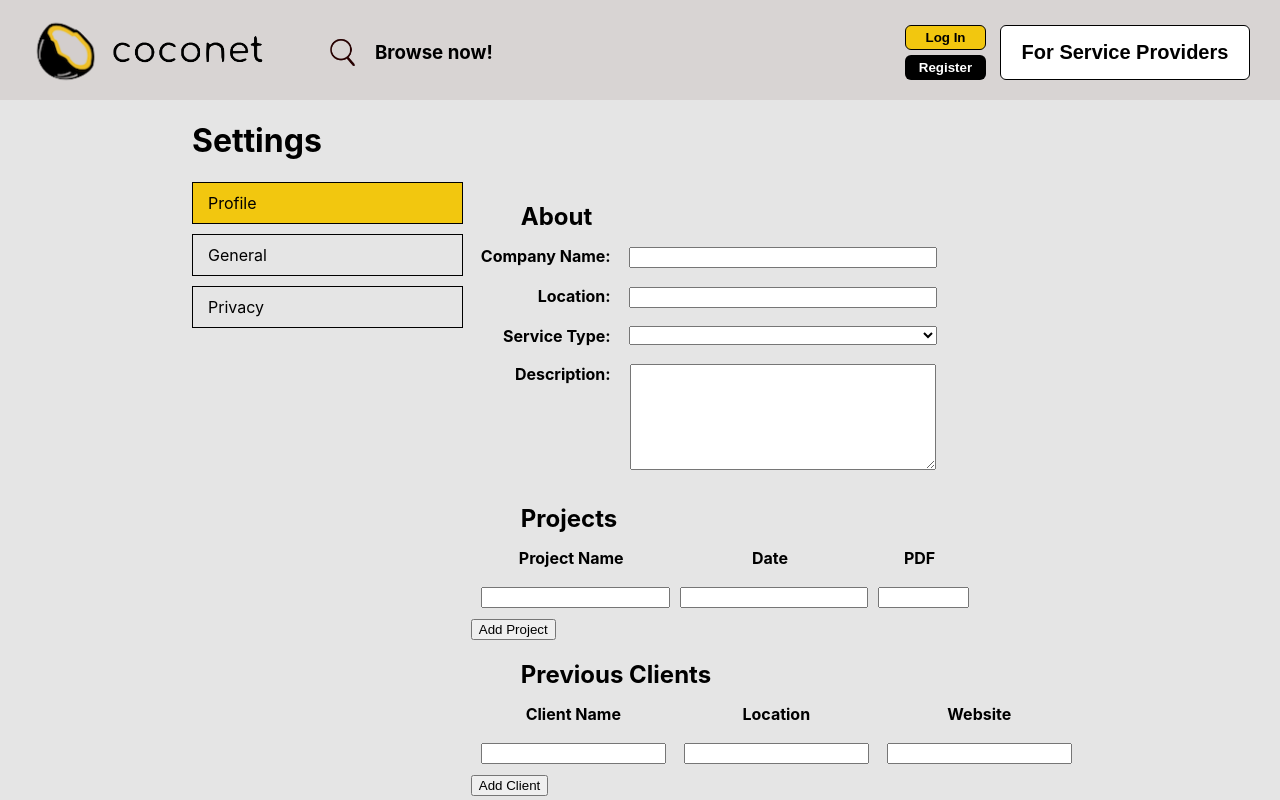
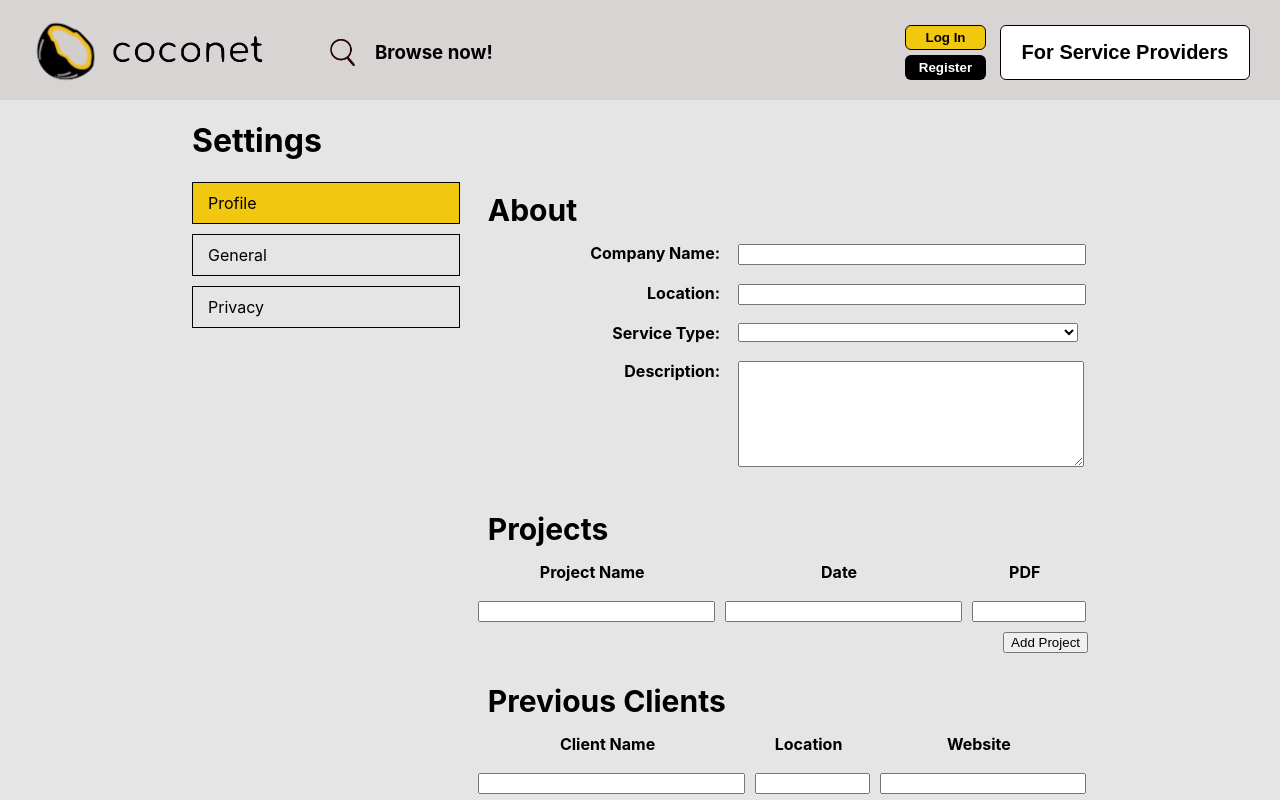
Before and after one commit to manuelquezada23/coconet-final-project, a React (Create React App) app: page /settings-profile in a window 1280 px wide. Shown: the top 800 px of the page. Built offline with nearby package versions, Linux system fonts and the light colour scheme.

Commit message:
SP.js changes

```diff
--- a/src/App.css
+++ b/src/App.css
@@ -856,21 +856,19 @@ th {
 .settingsContent {
   display: flex;
   flex-direction: column;
-  max-width: 500px;
+  max-width: 700px;
   width: 70%;
   padding-bottom: 40px;
 }
 
-#projectsSettings input {
+#settingsContent input {
   width: 100%;
 }
 
-#aboutSettings input[type=text] {
-  width: 300px;
-}
-
 #settingsContent h2 {
-  padding-left: 50px;
+  font-size: 30px;
+  margin-top: 10px;
+  padding-left: 20px;
   margin-bottom: 5px;
 }
 
@@ -883,24 +881,21 @@ th {
   display: flex;
 }
 
-select {
+#settingsContent table, select {
   width: 100%;
+}
+
+#settingsContent button {
+  float: right;
 }
 
 .companyDescriptionInput {
   height: 100px;
-  width: 300px;
+  min-width: 100%;
+  max-width: 100%;
 }
 
-#settingsContent {
-  width: 850px;
-}
-
-.projectName {
-  width: 40%;
-}
-
-.projectDate {
+.projectName, .projectDate {
   width: 40%;
 }
 
--- a/src/SP.js
+++ b/src/SP.js
@@ -12,19 +12,25 @@ export default class SP extends Component {
         this.qualificationIndex = 0;
 
         this.about = [
-            // currentUser: AuthService.getCurrentUser()
             {name: ""},
             {location: ""},
             {type: ""},
             {description: ""},
         ];
 
-        this.projects = [
-            {projectId: this.projectIndex,
+        // this.projects = [
+        //     {projectId: this.projectIndex,
+        //     projectName: "",
+        //     projectDate: Number,
+        //     projectPdf: ""}
+        // ];
+
+        this.projects = new Map();
+        this.projects[0] = {projectId: this.projectIndex,
             projectName: "",
             projectDate: Number,
-            projectPdf: ""}
-        ];
+            projectPdf: ""
+        };
 
         this.previousClients = [
             {clientId: this.clientIndex,
@@ -52,7 +58,11 @@ export default class SP extends Component {
     }
 
     onChangeLocation(e) {
+        // if location is valid
             this.about[1] = e.target.value;
+        // else
+            // note that its not valid location
+            // console.log('Format is not valid');
     }
 
     onChangeType(e) {
@@ -63,8 +73,73 @@ export default class SP extends Component {
         this.about[3] = e.target.value;
     }
 
-    onChangeProjectName(e, index) {
+    onChangeProjectName(e) {
+        const index = document.getElementById(e.target.id).parentElement.parentElement.id;
         this.projects[index].projectName = e.target.value;
+    }
+
+    onChangeProjectDate(e) {
+        // if date is valid
+            const index = document.getElementById(e.target.id).parentElement.parentElement.id;
+            this.projects[index].projectDate = e.target.value;
+        // else
+            // note that its not valid date
+            // console.log('Format is not valid');
+    }
+
+    onChangeProjectPdf(e) {
+        // if pdf is valid
+            const index = document.getElementById(e.target.id).parentElement.parentElement.id;
+            this.projects[index].projectPdf = e.target.value;
+        // else
+            // note that its not valid pdf
+            // console.log('Format is not valid');
+    }
+
+    onChangeClientName(e) {
+        const index = document.getElementById(e.target.id).parentElement.parentElement.id;
+        this.previousClients[index].clientName = e.target.value;
+    }
+
+    onChangeClientLocation(e) {
+        // if location is valid
+            const index = document.getElementById(e.target.id).parentElement.parentElement.id;
+            this.previousClients[index].clientLocation = e.target.value;
+        // else
+            // note that its not valid location
+            // console.log('Format is not valid');
+    }
+
+    onChangeClientWebsite(e) {
+        // if website is valid
+            const index = document.getElementById(e.target.id).parentElement.parentElement.id;
+            this.previousClients[index].clientWebsite = e.target.value;
+        // else
+            // note that its not valid website
+            // console.log('Format is not valid');
+    }
+
+    onChangeQualificationName(e) {
+        const index = document.getElementById(e.target.id).parentElement.parentElement.id;
+        this.qualifications[index].qualificationName = e.target.value;
+    }
+
+    onChangeQualificationDate(e) {
+        // if date is valid
+            const index = document.getElementById(e.target.id).parentElement.parentElement.id;
+            this.qualifications[index].qualificationDate = e.target.value;
+        // else
+            // note that its not valid date
+            // console.log('Format is not valid');
+    }
+
+    onChangeQualificationDocument(e) {
+        // if document is valid
+            const index = document.getElementById(e.target.id).parentElement.parentElement.id;
+            this.qualifications[index].qualificationDocument = e.target.value;
+        // else
+            // note that its not valid document
+            // console.log('Format is not valid');
     }
 
 
@@ -73,7 +148,7 @@ export default class SP extends Component {
             this.contact[0] = e.target.value;
         } else {
             // note that its not valid phone number
-            console.log('Phone number format is incorrect');
+            console.log('Format is not valid');
         }
     }
 
@@ -82,7 +157,7 @@ export default class SP extends Component {
             this.contact[1] = e.target.value;
         // else
             // note that its not valid email
-            console.log('Email format is incorrect');
+            // console.log('Format is not valid');
     }
 
     onChangeWebsite(e) {
@@ -90,7 +165,7 @@ export default class SP extends Component {
             this.contact[2] = e.target.value;
         // else
             // note that its not valid url
-            console.log('Url format is incorrect');
+            // console.log('Format is not valid');
     }
 
     addProject(e) {
@@ -105,17 +180,19 @@ export default class SP extends Component {
         colPdf.appendChild(document.createElement('input'));
 
         this.projectIndex++;
-        const project = {projectId: this.projectIndex, projectName: "", projectDate: 0,};
-        this.projects.push(project);
+        const project = {projectId: this.projectIndex, projectName: "", projectDate: 0, projectPdf: ""};
+        this.projects[this.projectIndex] = project;
 
-        newRow.value = this.projectIndex;
+        newRow.id = this.projectIndex;
+        colName.onChange = (e) => {this.onChangeProjectName(e)};
+        colDate.onChange = (e) => {this.onChangeProjectDate(e)};
+        colPdf.onChange = (e) => {this.onChangeProjectPdf(e)};
     }
 
     removeProject(e) {
         e.preventDefault();
-        this.projectIndex--;
-        const project = {projectId: this.projectIndex, projectName: "", projectDate: 0,};
-        this.projects.push(project);
+        const index = document.getElementById(e.target.id).parentElement.parentElement.id;
+        this.projects.remove(index);
     }
 
     addClient(e) {
@@ -130,10 +207,18 @@ export default class SP extends Component {
         colPdf.appendChild(document.createElement('input'));
 
         this.previousClientIndex++;
-        const project = {projectId: this.previousClientIndex, projectName: "", projectDate: 0,};
-        this.projects.push(project);
+        const client = {
+            clientId: this.previousClientIndex,
+            clientName: "",
+            clientLocation: 0,
+            clientWebsite: ""
+        };
+        this.previousClients.push(client);
 
-        newRow.value = this.previousClientIndex;
+        newRow.id = this.previousClientIndex;
+        colName.onChange = (e) => {this.onChangeClientName(e)};
+        colDate.onChange = (e) => {this.onChangeClientLocation(e)};
+        colPdf.onChange = (e) => {this.onChangeClientWebsite(e)};
     }
 
     addQualification(e) {
@@ -148,10 +233,18 @@ export default class SP extends Component {
         colPdf.appendChild(document.createElement('input'));
 
         this.qualificationIndex++;
-        const qualification = {qualificationId: this.qualificationIndex, qualificationName: "", qualificationDate: 0,};
+        const qualification = {
+            qualificationId: this.qualificationIndex,
+            qualificationName: "",
+            qualificationDate: 0,
+            qualificationPdf: 0
+        };
         this.qualifications.push(qualification);
 
-        newRow.value = this.qualificationIndex;
+        newRow.id = this.qualificationIndex;
+        colName.onChange = (e) => {this.onChangeQualificationName(e)};
+        colDate.onChange = (e) => {this.onChangeQualificationDate(e)};
+        colPdf.onChange = (e) => {this.onChangeQualificationPdf(e)};
     }
 
     sendToPage(link) {
@@ -159,9 +252,6 @@ export default class SP extends Component {
     }
 
     render() {
-        // const { currentUser } = this.state;
-        // if (currentUser) {
-        if (true) {
         return (
             <React.Fragment>
                 <div id="settingsContent" className='settingsContent'>
@@ -175,7 +265,7 @@ export default class SP extends Component {
                                             id="companyName"
                                             type="text"
                                             name="name"
-                                                onChange={e => {this.onChangeName(e)}}
+                                            onChange={(e) => {this.onChangeName(e)}}
                                         />
                                     </td>
                                 </tr>
@@ -185,14 +275,17 @@ export default class SP extends Component {
                                             id="companyLocation"
                                             type="text"
                                             name="location"
-                                                onChange={e => {this.onChangeLocation(e)}}
+                                            onChange={(e)=> {this.onChangeLocation(e)}}
                                         />
                                     </td>
                                 </tr>
                                 <tr>
                                     <td className="settignsCategoryPromt"><b> Service Type: </b></td>
                                     <td className="serviceTypeInputBox">
-                                            <select className="serviceTypeDropdown" id="serviceType" onChange={e => {this.onChangeType(e)}}>
+                                        <select
+                                            className="serviceTypeDropdown"
+                                            id="serviceType"
+                                            onChange={(e) => {this.onChangeType(e)}}>
                                             <option defaultValue> </option>
                                             <option> Design </option>
                                             <option> Construction </option>
@@ -208,7 +301,7 @@ export default class SP extends Component {
                                             id="description"
                                             type="text"
                                             name="description"
-                                                onChange={e => {this.onChangeDescription(e)}}
+                                            onChange={(e) => {this.onChangeDescription(e)}}
                                         />
                                     </td>
                                 </tr>
@@ -217,9 +310,11 @@ export default class SP extends Component {
                         </table>
                     </form>
 
+                    <br></br>
+
                     <h2>Projects</h2>
                     <form>
-                            <table id="projectsSettings">
+                        <table className="projectsSettings" id="projectsSettings">
                             <thead>
                                 <tr>
                                     <td className="projectName"><b>Project Name</b></td>
@@ -228,37 +323,42 @@ export default class SP extends Component {
                                 </tr>
                             </thead>
                             <tbody id="projectsSettingsBody">
-                                    <tr value="0">
+                                <tr id="0">
                                     <td>
                                         <input
+                                            id="projectName"
                                             type="text"
                                             name="projectName"
-                                                onChange={e => {this.onChangeProjectName(e)}}
+                                            onChange={(e) => {this.onChangeProjectName(e)}}
                                         />
                                     </td>
                                     <td>
                                         <input
+                                            id="projectDate"
                                             type="text"
                                             name="projectDate"
-                                                onChange={e => {this.onChangeProjectDate(e)}}
+                                            onChange={(e) => {this.onChangeProjectDate(e)}}
                                         />
                                     </td>
                                     <td>
                                         <input
+                                            id="projectPdf"
                                             type="text"
                                             name="projectPdf"
-                                                onChange={e => {this.onChangeProjectPdf(e)}}
+                                            onChange={(e) => {this.onChangeProjectPdf(e)}}
                                         />
                                     </td>
                                 </tr>
                             </tbody>
                         </table>
-                            <button className="addProjectButton" onClick={e => {this.addProject(e)}}>Add Project</button>
+                        <button className="addProjectButton" onClick={(e) => {this.addProject(e)}}>Add Project</button>
                     </form>
+
+                    <br></br>
 
                     <h2>Previous Clients</h2>
                     <form>
-                            <table id="previousClientsSettings">
+                        <table className="previousClientsSettings" id="previousClientsSettings">
                             <thead>
                                 <tr>
                                     <td className="clientName"><b>Client Name</b></td>
@@ -267,63 +367,86 @@ export default class SP extends Component {
                                 </tr>
                             </thead>
                             <tbody>
-                                    <tr value="0">
+                                <tr id="0">
                                     <td>
                                         <input
-                                                onChange={e => {this.onChangeClientName(e)}}
+                                            id="clientName"
+                                            type="text"
+                                            name="clientName"
+                                            onChange={(e) => {this.onChangeClientName(e)}}
                                         />
                                     </td>
                                     <td>
                                         <input
-                                                onChange={e => {this.onChangeClientLocation(e)}}
+                                            id="clientLocation"
+                                            type="text"
+                                            name="clientLocation"
+                                            onChange={(e) => {this.onChangeClientLocation(e)}}
                                         />
                                     </td>
                                     <td>
                                         <input
-                                                onChange={e => {this.onChangeClientWebsite(e)}}
+                                            id="clientWebsite"
+                                            type="text"
+                                            name="clientWebsite"
+                                            onChange={(e) => {this.onChangeClientWebsite(e)}}
                                         />
                                     </td>
                                 </tr>
                             </tbody>
                         </table>
-                            <button onClick={e => {this.addClient(e)}}>Add Client</button>
+                        <button onClick={(e) => {this.addClient(e)}}>Add Client</button>
                     </form>
+
+                    <br></br>
 
                     <h2>Qualifications</h2>
                     <form>
-                            <table id="qualificationsSettings">
+                        <table className="qualificationsSettings" id="qualificationsSettings">
                             <thead>
                                 <tr>
                                     <td className="qualificationName"><b>Qualification</b></td>
                                     <td className="qualificationDate"><b>Date</b></td>
-                                        <td className="qualificationDocument"><b>Document</b></td>
+                                    <td className="qualificationPdf"><b>Document</b></td>
                                 </tr>
                             </thead>
                             <tbody>
-                                    <tr value="0">
+                                <tr id="0">
                                     <td>
                                         <input
-                                                onChange={e => {this.onChangeQualificationName(e)}}
+                                            id="qualificationName"
+                                            type="text"
+                                            name="qualificationName"
+                                            onChange={(e) => {this.onChangeQualificationName(e)}}
                                         />
                                     </td>
                                     <td>
                                         <input
-                                                onChange={e => {this.onChangeQualificationDate(e)}}
+                                            id="qualificationDate"
+                                            type="text"
+                                            name="qualificationDate"
+                                            onChange={(e) => {this.onChangeQualificationDate(e)}}
                                         />
                                     </td>
                                     <td>
                                         <input
-                                                onChange={e => {this.onChangeQualificationDocument(e)}}
+                                            id="qualificationPdf"
+                                            type="text"
+                                            name="qualificationPdf"
+                                            onChange={(e) => {this.onChangeQualificationDocument(e)}}
                                         />
                                     </td>
                                 </tr>
                             </tbody>
                         </table>
-                            <button onClick={e => {this.addQualification(e)}}>Add Qualification</button>
+                        <button onClick={(e) => {this.addQualification(e)}}>Add Qualification</button>
                     </form>
+
+                    <br></br>
 
                     <h2>Licenses & Certifications</h2>
 
+                    <br></br>
 
                     <h2>Contact</h2>
                     <form>
@@ -336,7 +459,7 @@ export default class SP extends Component {
                                             id="companyPhoneNumber"
                                             type="text"
                                             name="phoneNumber"
-                                                onChange={e => {this.onChangePhoneNumber(e)}}
+                                            onChange={(e) => {this.onChangePhoneNumber(e)}}
                                         />
                                     </td>
                                 </tr>
@@ -347,7 +470,7 @@ export default class SP extends Component {
                                             id="companyEmail"
                                             type="text"
                                             name="email"
-                                                onChange={e => {this.onChangeEmail(e)}}
+                                            onChange={(e) => {this.onChangeEmail(e)}}
                                         />
                                     </td>
                                 </tr>
@@ -358,7 +481,7 @@ export default class SP extends Component {
                                             id="companyWebsite"
                                             type="text"
                                             name="website"
-                                                onChange={e => {this.onChangeWebsite(e)}}
+                                            onChange={(e) => {this.onChangeWebsite(e)}}
                                         />
                                     </td>
                                 </tr>
@@ -369,8 +492,4 @@ export default class SP extends Component {
             </React.Fragment>
         );
     }
-        else {
-            this.sendToPage("/")
 }
-    }
-}
```
Lines whose indentation alone changed are shown as unchanged.
